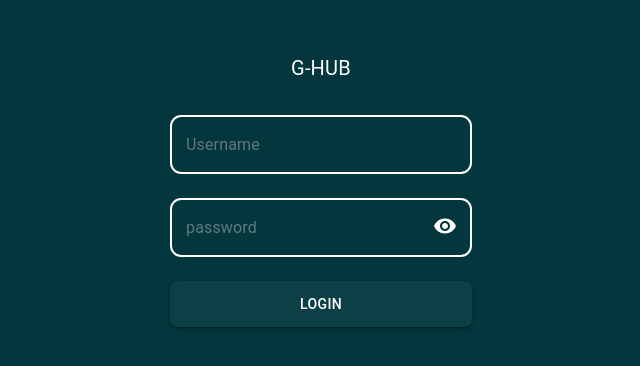
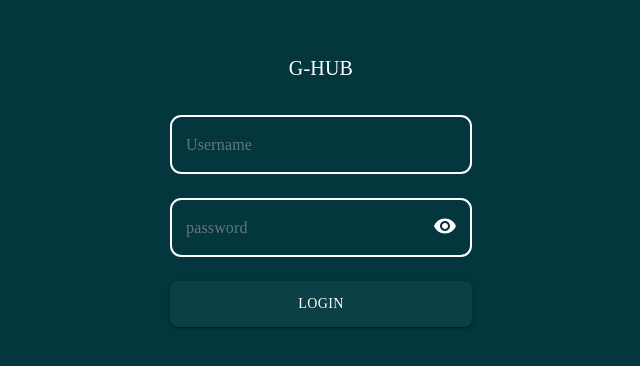
Before and after one commit to AdebayoIbrahim/hng-task-3, a React (Create React App) app: page / in a window 1280 px wide. Shown: the part 210-576 px from the top of the page, without its empty margins (319-959 px from the left). Built offline with nearby package versions, Linux system fonts and the light colour scheme.

Commit message:
hide-show password functionality

```diff
--- a/src/components/login.jsx
+++ b/src/components/login.jsx
@@ -44,7 +44,7 @@ const Login = () => {
               variant="outlined"
               placeholder="password"
               id="password"
-              type="password"
+              type={show ? "password" : "text"}
               className="input"
               fullWidth
               sx={{
--- a/src/index.css
+++ b/src/index.css
@@ -2,11 +2,11 @@
   margin: 0;
   padding: 0;
   box-sizing: border-box;
+  font-family: Nunito !important;
 }
 body {
   background: #03363d;
-  font-family: Nunito;
-  color: #664810;
+  /* color: #0c4047; */
 }
 #input,
 #password {
@@ -17,6 +17,9 @@ body {
   /* outline: 3px solid white; */
 }
 
+:is(#input, #password)::placeholder {
+  font-family: Nunito;
+}
 .text input:focus fieldset {
   border: none !important;
 }
```
